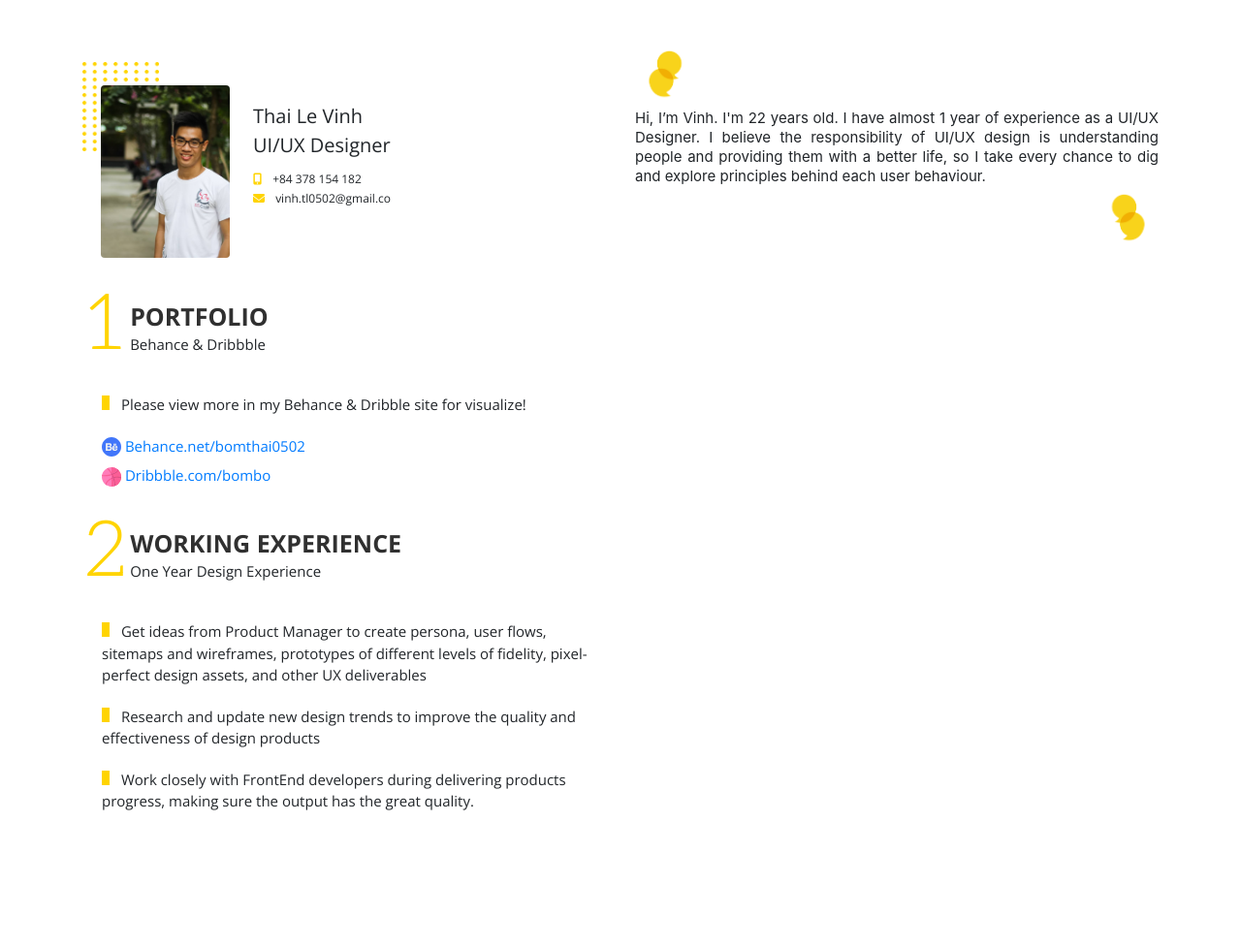
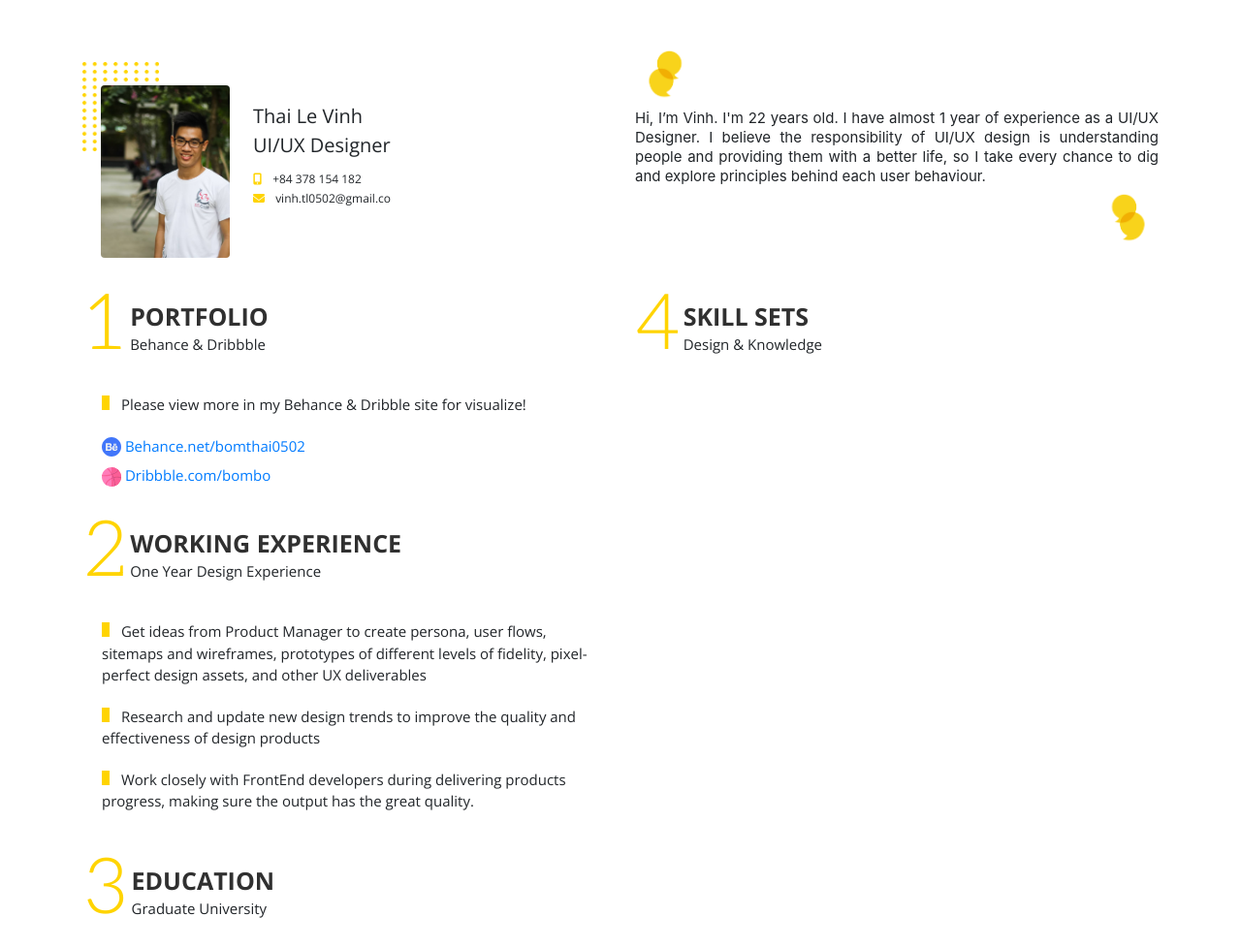
Before and after one commit to vinhtl0502/vinhtl0502.github.io, a plain HTML site: page index.html in a window 1280 px wide. Shown: the whole page at 97% size. Before the commit the page ends 858 px from the top, so only its background shows below. Drawn offline with nearby package versions, Linux system fonts and the light colour scheme.

Commit message:
Update section 4

```diff
--- a/CV/css/styles.css
+++ b/CV/css/styles.css
@@ -219,3 +219,75 @@
   font-size: 1.5rem;
   margin-bottom: 2rem;
 }
+
+/* EDUCATION*/
+.education_title {
+  display: flex;
+}
+
+.education_title--number {
+  font-family: Aleo;
+  font-style: normal;
+  font-weight: 300;
+  font-size: 8rem;
+  color: #ffd400;
+  margin: auto 0;
+}
+
+.education_title--text {
+  background-color: #fff;
+  padding-left: 0.6rem;
+  padding-right: 0.8rem;
+  margin: 3.5rem 0 auto -0.4em;
+}
+
+.education_title--text > h1 {
+  font-family: "Open Sans", sans-serif;
+  font-style: normal;
+  font-weight: bold;
+  font-size: 2.5rem;
+  color: #303030;
+}
+
+.education_title--text > h2 {
+  font-family: "Open Sans", sans-serif;
+  font-style: normal;
+  font-weight: 300;
+  font-size: 1.5rem;
+}
+
+/* SKILL SETS*/
+.skill_title {
+  display: flex;
+}
+
+.skill_title--number {
+  font-family: Aleo;
+  font-style: normal;
+  font-weight: 300;
+  font-size: 8rem;
+  color: #ffd400;
+  margin: auto 0;
+}
+
+.skill_title--text {
+  background-color: #fff;
+  padding-left: 0.6rem;
+  padding-right: 0.8rem;
+  margin: 3.5rem 0 auto -0.4em;
+}
+
+.skill_title--text > h1 {
+  font-family: "Open Sans", sans-serif;
+  font-style: normal;
+  font-weight: bold;
+  font-size: 2.5rem;
+  color: #303030;
+}
+
+.skill_title--text > h2 {
+  font-family: "Open Sans", sans-serif;
+  font-style: normal;
+  font-weight: 300;
+  font-size: 1.5rem;
+}
--- a/index.html
+++ b/index.html
@@ -110,6 +110,8 @@
             </div>
 
             <!-- Working Experience -->
+            <div class="working">
+              <!-- Working Title -->
               <div class="working_title">
                 <div class="working_title--number">2</div>
                 <div class="working_title--text">
@@ -129,7 +131,39 @@
                   Work closely with FrontEnd developers during delivering products progress, making sure the output has the great quality.              </p>
               </div>
             </div>
-        <div class="col-12 col-xl-6 col-md-6"></div>
+
+            <!-- Education -->
+            <div class="education">
+              <!-- Education Title -->
+              <div class="education_title">
+                <div class="education_title--number">3</div>
+                <div class="education_title--text">
+                  <h1>EDUCATION</h1>
+                  <h2>Graduate University</h2>
+                </div>
+              </div>
+
+              <!-- Education Content -->
+              <div class="education_content"></div>
+            </div>
+        </div>
+      </div>
+
+
+          <div class="col-12 col-xl-6 col-md-12">
+            <div class="skill_certi">
+              <!-- Skill -->
+              <div class="skill">
+                 <!-- Skill Title -->
+                 <div class="skill_title">
+                  <div class="skill_title--number">4</div>
+                  <div class="skill_title--text">
+                    <h1>SKILL SETS</h1>
+                    <h2>Design & Knowledge</h2>
+                  </div>
+                </div>
+              </div>
+            </div>
           </div>
     </div>
   </body>
```
Lines whose indentation alone changed are shown as unchanged.
